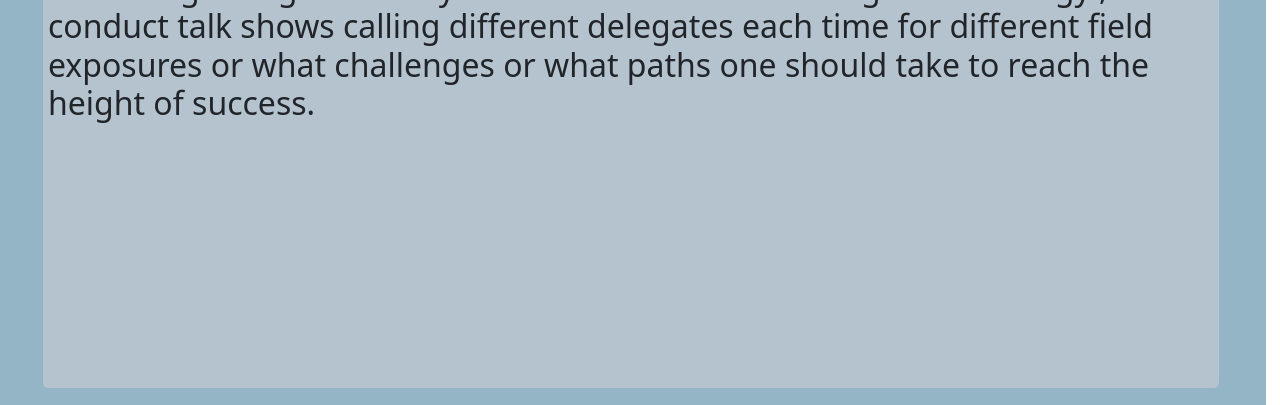
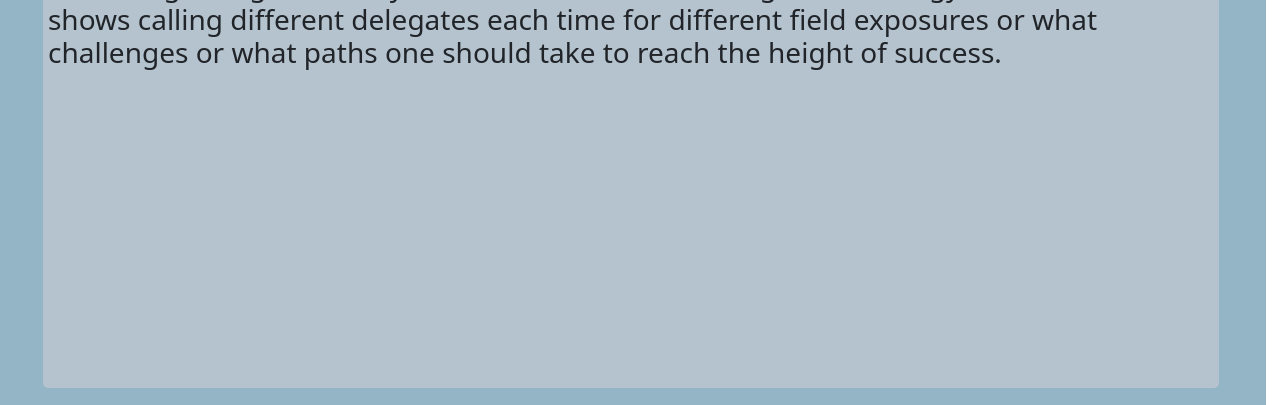
Before and after one commit to vaibhavpriyatosh/wonderfuldays, a plain HTML site: page index.html in a window 1280 px wide. Shown: the part 169-574 px from the top of the page. Drawn offline with nearby package versions, Linux system fonts and the light colour scheme.

Commit message:
Update index.html

```diff
--- a/index.html
+++ b/index.html
@@ -31,7 +31,7 @@
 			<div class="col-sm-12">
 				<div class="size_card">
 					<h1>About Wonderful Days.</h1>
-					<h2>This is regarding seven days of a week Each Associating a new energy , we conduct talk shows calling different delegates each time for different field exposures or what challenges or what paths one should take to reach the height of success.</h2>
+					<h3>This is regarding seven days of a week Each Associating a new energy , we conduct talk shows calling different delegates each time for different field exposures or what challenges or what paths one should take to reach the height of success.</h3>
 				</div>
 
 			</div>
```
